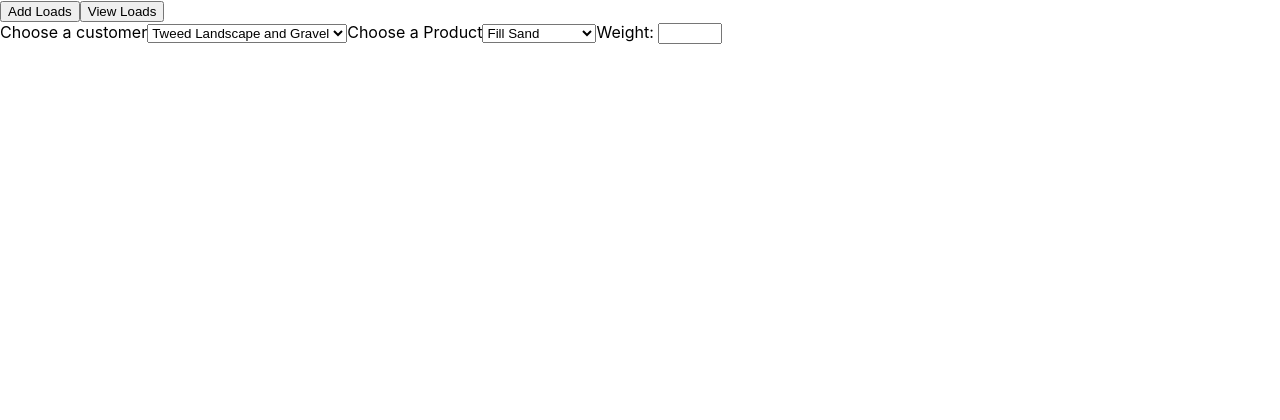
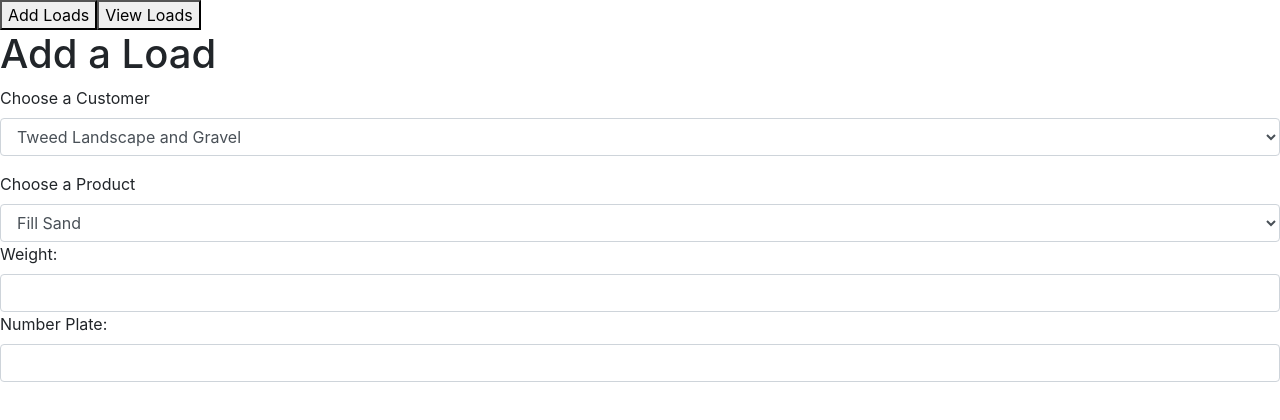
Before and after one commit to yourlow/loader-scales, a React (Create React App) app: page /add-loads in a window 1280 px wide. Shown: the top 420 px of the page. Built offline with nearby package versions, Linux system fonts and the light colour scheme.

Commit message:
Added react-bootstrap for styling

```diff
--- a/package.json
+++ b/package.json
@@ -7,7 +7,9 @@
     "@testing-library/jest-dom": "^5.11.4",
     "@testing-library/react": "^11.1.0",
     "@testing-library/user-event": "^12.1.10",
+    "bootstrap": "^4.6.0",
     "react": "^17.0.2",
+    "react-bootstrap": "^1.6.1",
     "react-dom": "^17.0.2",
     "react-scripts": "4.0.3",
     "web-vitals": "^1.0.1"
--- a/src/App.js
+++ b/src/App.js
@@ -8,7 +8,7 @@ import {
   Route,
   Link
 } from "react-router-dom";
-
+import 'bootstrap/dist/css/bootstrap.min.css';
 
 function App() {
   return (
--- a/src/views/AddLoad/AddLoad.js
+++ b/src/views/AddLoad/AddLoad.js
@@ -1,5 +1,5 @@
 import { react } from "react";
-
+import { Form } from "react-bootstrap";
 
 
 
@@ -9,7 +9,35 @@ export const AddLoad = (props) => {
 
   return (
     <div>
-      <form>
+
+      <h1>Add a Load</h1>
+      <Form>
+        <Form.Group>
+          <Form.Label>Choose a Customer</Form.Label>
+          <Form.Control as="select">
+            <option value="Tweed Landscape and Gravel">Tweed Landscape and Gravel</option>
+            <option value="Chinderah Golf Course">Chinderah Golf Course</option>
+            <option value="All Saints Christian College">All Saints Christian College</option>
+            <option value="Tweed Moto X">Tweed Moto X</option>
+          </Form.Control>
+        </Form.Group>
+        <Form.Group>
+        <Form.Label>Choose a Product</Form.Label>
+          <Form.Control as="select">
+            <option value="Fill Sand">Fill Sand</option>
+            <option value="Washed Sand">Washed Sand</option>
+            <option value="Top Soil">Top Soil</option>
+            <option value="Screened Sand">Screened Sand</option>
+          </Form.Control>
+          <Form.Label>Weight:</Form.Label>
+          <Form.Control as="input" type="number" id="weight" name="weight" min="0" max="100" pattern="\d*"></Form.Control>
+          <Form.Label>Number Plate:</Form.Label>
+          <Form.Control as="input" type="text" id="numberPlate" name="numberPlate"></Form.Control>
+        </Form.Group>
+
+      </Form>
+
+      {/* <form>
         <label for="customer">Choose a customer</label>
         <select id="customer" name="customer">
           <option value="Tweed Landscape and Gravel">Tweed Landscape and Gravel</option>
@@ -25,9 +53,12 @@ export const AddLoad = (props) => {
           <option value="Top Soil">Top Soil</option>
           <option value="Screened Sand">Screened Sand</option>
         </select>
-        <lable for="weight">Weight: </lable>
+        <label for="weight">Weight: </label>
         <input type="number" id="weight" name="weight" min="0" max="100" pattern="\d*"></input>
-      </form>
+        <label for="numberPlate">Number Plate </label>
+        <input type="number" id="numberPlate" name="weight" min="0" max="100" pattern="\d*"></input>
+        <submit>Submit</submit>
+      </form> */}
     </div>
   );
 }
--- a/src/views/ViewLoads/ViewLoads.css
+++ b/src/views/ViewLoads/ViewLoads.css
@@ -1,14 +1,12 @@
-table {
+/* table {
     border-collapse: collapse;
     width: 100%;
+    table-layout:fixed
+
 }
 
-.ViewLoads {
-    width: 100%;
-    margin: 0 auto;
-}
+
 table, th, td {
-
     border: 1px black solid;
 }
 
@@ -17,3 +15,26 @@ table, th, td {
     height: 100%;
 
 }
+
+th, td {
+    text-align: center;
+} */
+
+/* .Edit{
+    width: 20px;
+}
+.JobNumber{
+    width: 20px;
+}
+.EndTimeDate{
+    width: 20px;
+}
+.UnitWeight{
+    width: 20px;
+}
+.ProductName{
+    width: 20px;
+}
+.CustomerName{
+    width: 20px;
+} */
--- a/src/views/ViewLoads/ViewLoads.js
+++ b/src/views/ViewLoads/ViewLoads.js
@@ -1,10 +1,13 @@
-import { react } from "react";
+import { react, useState, useEffect} from "react";
 import {
   BrowserRouter as Router,
   Switch,
   Route,
   Link
 } from "react-router-dom";
+import Table from "react-bootstrap/Table";
+import Button from "react-bootstrap/Button";
+
 import "./ViewLoads.css"
 
 const MOCKLoads = [
@@ -35,34 +38,56 @@ const MOCKLoads = [
 
   ]
 
-
+const getLoads = async () => {
+  return await fetch("http://127.0.0.1:5000/loads")
+}
 
 export const ViewLoads = () => {
+  const [ loads, setLoads ] = useState([]);
+  useEffect(() => {
+    getLoads().then(res => {
+      return res.json()
+    }).then(result => setLoads(result));
+    return () => {
 
+    }
+  }, [])
 
   return (
     <div>
-      {MOCKLoads.slice(0).reverse().map((el) => {
+      <Table striped bordered hover>
+      <thead>
+        <tr>
+          <th className="JobNumber">JobNumber</th>
+          <th className="EndTimeDate">Date</th>
+          <th className="UnitWeight">Unit Weight</th>
+          <th className="ProductName">Product</th>
+          <th className="CustomerName">Customer</th>
+          <th className="Edit">Edit</th>
+        </tr>
+      </thead>
+      <tbody>
+      {loads.slice(0).reverse().map((el) => {
         return (
-          <div className="ViewLoads">
+              <tr>
 
-            <table className= "table">
-              <tr>
-                <td>
+                <td className="JobNumber">{el.JobNumber}</td>
+                <td className="EndTimeDate">{el.EndTimeDate}</td>
+                <td className="UnitWeight">{el.UnitWeight}</td>
+                <td className="ProductName">{el.ProductName}</td>
+                <td className="CustomerName">{el.CustomerName}</td>
+                <td className="Edit">
                 <Link to="/edit-load">
-                  <button className="table-Button">Edit</button>
+                  <Button variant="primary">Edit</Button>
                 </Link>
                 </td>
-                <td>{el.JobNumber}</td>
-                <td>{el.Date}</td>
-                <td>{el.Weight}</td>
-                <td>{el.ProductName}</td>
-                <td>{el.CustomerName}</td>
               </tr>
-            </table>
-          </div>
+
+
         )
       })}
+      </tbody>
+      </Table>
     </div>
   );
 }
```
Also changed, not shown: 1 other file (tests, documents, lock files or other folders).
